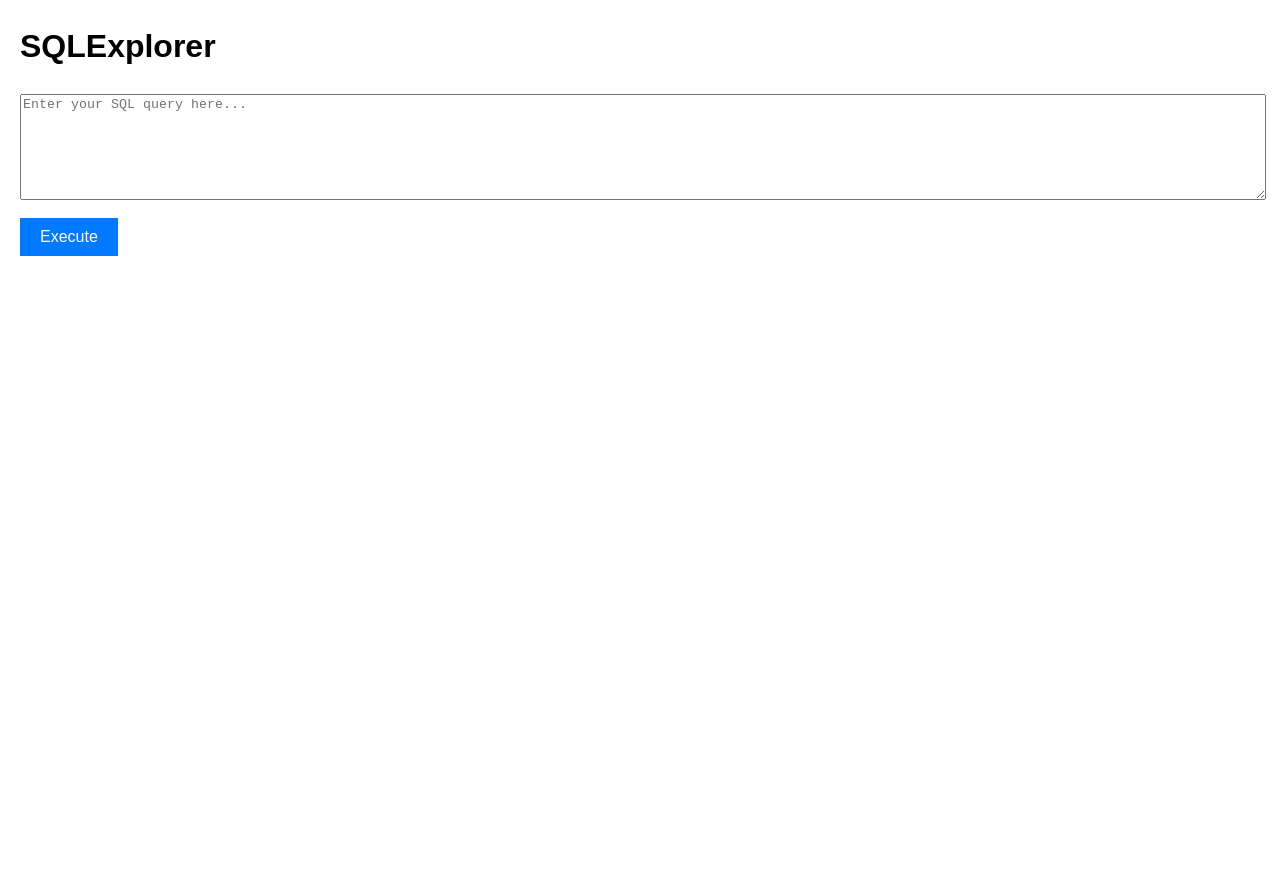
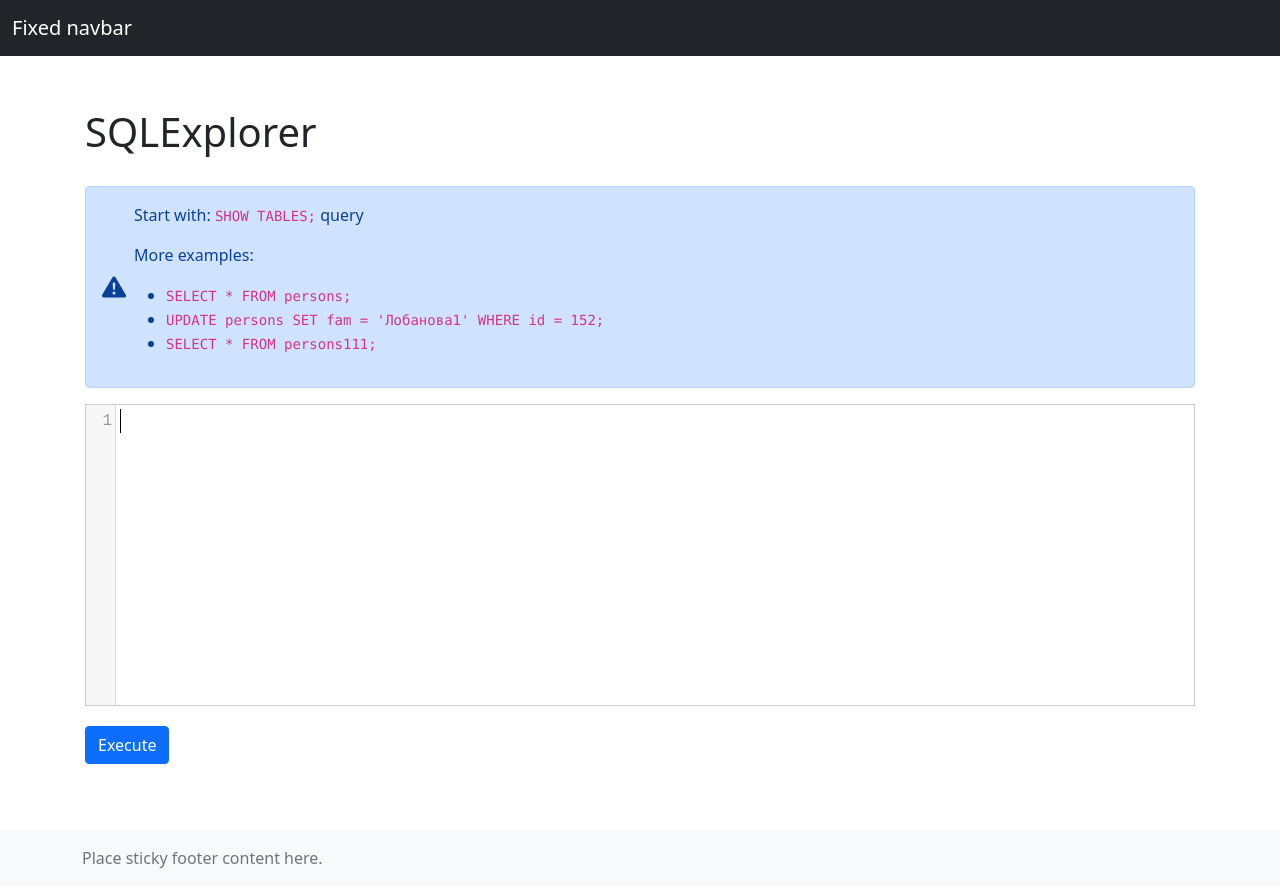
Before and after one commit to DimaSerikov/6195_sql_explorer, a website: page public/index.html in a window 1280 px wide. Before the commit the page ends 800 px from the top, so only its background shows below. Drawn offline with nearby package versions, Linux system fonts and the light colour scheme.

Commit message:
Fix styles + editor added

```diff
--- a/package.json
+++ b/package.json
@@ -12,6 +12,7 @@
   "description": "",
   "dependencies": {
     "body-parser": "^1.20.3",
+    "codemirror": "^6.0.1",
     "express": "^4.21.2",
     "mysql2": "^3.11.5"
   }
--- a/public/index.html
+++ b/public/index.html
@@ -1,19 +1,66 @@
 <!DOCTYPE html>
-<html lang="en">
+<html lang="en" class="h-100">
 <head>
     <meta charset="UTF-8">
     <meta name="viewport" content="width=device-width, initial-scale=1.0">
+    <meta name="theme-color" content="#7952b3">
+
     <title>SQLExplorer</title>
+    <link rel="stylesheet" href="https://cdnjs.cloudflare.com/ajax/libs/codemirror/5.65.10/codemirror.min.css">
+    <link href="https://cdn.jsdelivr.net/npm/bootstrap@5.0.2/dist/css/bootstrap.min.css" rel="stylesheet" integrity="sha384-EVSTQN3/azprG1Anm3QDgpJLIm9Nao0Yz1ztcQTwFspd3yD65VohhpuuCOmLASjC" crossorigin="anonymous">
     <link rel="stylesheet" href="styles.css">
 </head>
-<body>
-<h1>SQLExplorer</h1>
-<form id="sqlForm">
-    <textarea id="sqlInput" placeholder="Enter your SQL query here..." required></textarea>
-    <button type="submit">Execute</button>
-</form>
-<div id="result"></div>
+<body class="d-flex flex-column h-100">
+    <header>
+        <!-- Fixed navbar -->
+        <nav class="navbar navbar-expand-md navbar-dark fixed-top bg-dark">
+            <div class="container-fluid">
+                <a class="navbar-brand" href="#">Fixed navbar</a>
+                <button class="navbar-toggler" type="button" data-bs-toggle="collapse" data-bs-target="#navbarCollapse" aria-controls="navbarCollapse" aria-expanded="false" aria-label="Toggle navigation">
+                    <span class="navbar-toggler-icon"></span>
+                </button>
+            </div>
+        </nav>
+    </header>
 
-<script src="script.js"></script>
+    <main class="flex-shrink-0">
+        <div class="container">
+            <h1 class="mt-5 main-title">SQLExplorer</h1>
+
+
+            <div class="alert alert-primary d-flex align-items-center" role="alert">
+                <svg xmlns="http://www.w3.org/2000/svg" width="24" height="24" fill="currentColor" class="bi bi-exclamation-triangle-fill flex-shrink-0 me-2" viewBox="0 0 16 16" role="img" aria-label="Warning:">
+                    <path d="M8.982 1.566a1.13 1.13 0 0 0-1.96 0L.165 13.233c-.457.778.091 1.767.98 1.767h13.713c.889 0 1.438-.99.98-1.767L8.982 1.566zM8 5c.535 0 .954.462.9.995l-.35 3.507a.552.552 0 0 1-1.1 0L7.1 5.995A.905.905 0 0 1 8 5zm.002 6a1 1 0 1 1 0 2 1 1 0 0 1 0-2z"/>
+                </svg>
+                <div>
+                    <p>Start with: <code>SHOW TABLES;</code> query</p>
+                    <p>More examples:</p>
+                       <ul>
+                           <li><code>SELECT * FROM persons;</code></li>
+                           <li><code>UPDATE persons SET fam = 'Лобанова1' WHERE id = 152;</code></li>
+                           <li><code>SELECT * FROM persons111;</code></li>
+                       </ul>
+                </div>
+            </div>
+
+            <form id="sqlForm">
+                <div id="sqlEditor"></div>
+                <button type="submit" class="btn btn-primary mb-3 exec-btn">Execute</button>
+            </form>
+
+            <div id="result"></div>
+
+        </div>
+    </main>
+
+    <footer class="footer mt-auto py-3 bg-light">
+        <div class="container">
+            <span class="text-muted">Place sticky footer content here.</span>
+        </div>
+    </footer>
+    <script src="https://cdnjs.cloudflare.com/ajax/libs/codemirror/5.65.10/codemirror.min.js"></script>
+    <script src="https://cdnjs.cloudflare.com/ajax/libs/codemirror/5.65.10/mode/sql/sql.min.js"></script>
+    <script src="https://cdn.jsdelivr.net/npm/bootstrap@5.0.2/dist/js/bootstrap.bundle.min.js" integrity="sha384-MrcW6ZMFYlzcLA8Nl+NtUVF0sA7MsXsP1UyJoMp4YLEuNSfAP+JcXn/tWtIaxVXM" crossorigin="anonymous"></script>
+    <script src="script.js"></script>
 </body>
 </html>
--- a/public/script.js
+++ b/public/script.js
@@ -2,10 +2,18 @@ const sqlForm = document.getElementById('sqlForm');
 const sqlInput = document.getElementById('sqlInput');
 const resultDiv = document.getElementById('result');
 
+const editor = CodeMirror(document.getElementById('sqlEditor'), {
+  mode: 'text/x-sql',
+  theme: 'default',
+  lineNumbers: true,
+  autofocus: true,
+  extraKeys: { 'Ctrl-Space': 'autocomplete' },
+});
+
 sqlForm.addEventListener('submit', async (e) => {
   e.preventDefault();
 
-  const sqlQuery = sqlInput.value;
+  const sqlQuery = editor.getValue();
 
   try {
     const response = await fetch('/query', {
@@ -29,8 +37,8 @@ sqlForm.addEventListener('submit', async (e) => {
 });
 
 function renderTable(fields, rows) {
-  let table = '<table><thead><tr>';
-  fields.forEach(field => { table += `<th>${field}</th>`; });
+  let table = '<table class="table table-striped"><thead><tr>';
+  fields.forEach(field => { table += `<th scope="col">${field}</th>`; });
   table += '</tr></thead><tbody>';
   rows.forEach(row => {
     table += '<tr>';
--- a/public/styles.css
+++ b/public/styles.css
@@ -1,48 +1,34 @@
-body {
-  font-family: Arial, sans-serif;
-  margin: 20px;
-  line-height: 1.6;
+.bd-placeholder-img {
+  font-size: 1.125rem;
+  text-anchor: middle;
+  -webkit-user-select: none;
+  -moz-user-select: none;
+  user-select: none;
 }
 
-form {
-  margin-bottom: 20px;
+@media (min-width: 768px) {
+  .bd-placeholder-img-lg {
+    font-size: 3.5rem;
+  }
 }
 
-textarea {
-  width: 100%;
-  height: 100px;
-  margin-bottom: 10px;
+main > .container {
+  padding: 60px 15px 0;
 }
 
-button {
-  padding: 10px 20px;
-  font-size: 16px;
-  background: #007bff;
-  color: white;
-  border: none;
-  cursor: pointer;
+#result {
+  display: block;
+  margin-top: 50px;
 }
 
-button:hover {
-  background: #0056b3;
-}
-
-#error {
-  color: red;
-}
-
-table {
-  width: 100%;
-  border-collapse: collapse;
+.exec-btn {
   margin-top: 20px;
 }
 
-th, td {
-  border: 1px solid #ddd;
-  padding: 8px;
-  text-align: left;
+.main-title {
+  margin: 0 0 30px;
 }
 
-th {
-  background-color: #f4f4f4;
+#sqlEditor {
+  border: 1px solid #ccc;
 }
```
Also changed, not shown: 1 other file.
